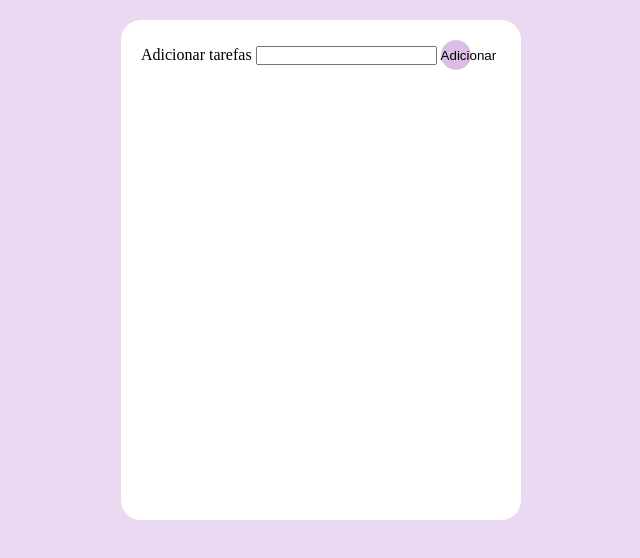
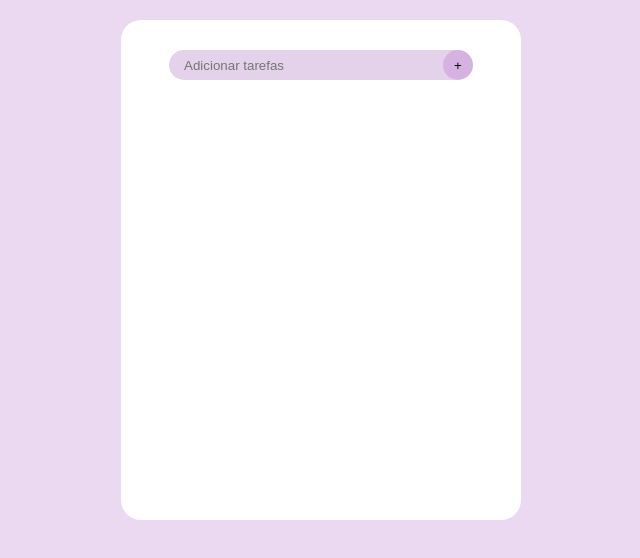
Before and after one commit to isabelaCosta95/to-do-list, a plain HTML site: page index.html in a window 1280 px wide. Shown: the whole page, without its empty margins (319-959 px from the left). Drawn offline with Linux system fonts and the light colour scheme.

Commit message:
Estilização Input e Botão Adicionar Tarefa

```diff
--- a/index.html
+++ b/index.html
@@ -10,10 +10,9 @@
     <div class="fundo">
         <div class="principal">
             <form action="">
-                <label for="">Adicionar tarefas</label>
-                <input type="text" id="nova-tarefa">
+                <input type="text" id="nova-tarefa" placeholder="Adicionar tarefas" autocomplete="off">
 
-                <button id="adicionar-tarefas" type="button">Adicionar</button>
+                <button id="adicionar-tarefas" type="button">+</button>
                 <div id="tarefas">
 
                 </div>
--- a/styles.css
+++ b/styles.css
@@ -15,15 +15,31 @@
 .principal {
     width: 400px;
     height: 500px;
-    padding: 20px;
+    padding: 30px;
     border-radius: 20px;
     background-color: white;
+    text-align: center;
 }
 
 #adicionar-tarefas {
     width: 30px;
     height: 30px;
+    margin-left: -30px;
     border-radius: 50%;
     border: none;
-    background-color: rgb(219, 189, 229);
+    background-color: rgb(214, 178, 226);
 }
+
+input[type="text"] {
+    background-color: rgb(227, 210, 233);
+    width: 300px;
+    height: 30px;
+    padding: 15px;
+    border: none;
+    border-radius: 15px;
+}
+
+input[type="text"]:hover {
+    background-color: rgb(221, 199, 228);
+    border: none;
+}
```
